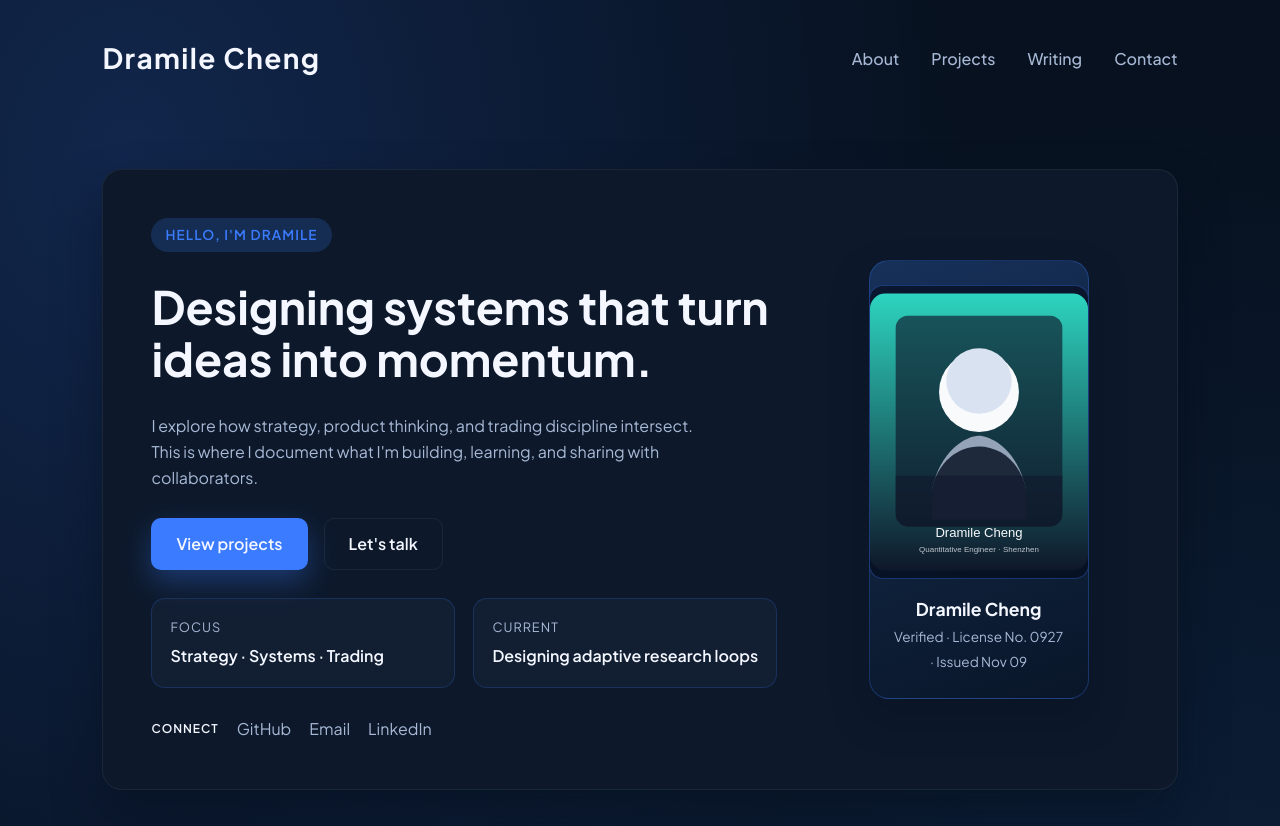
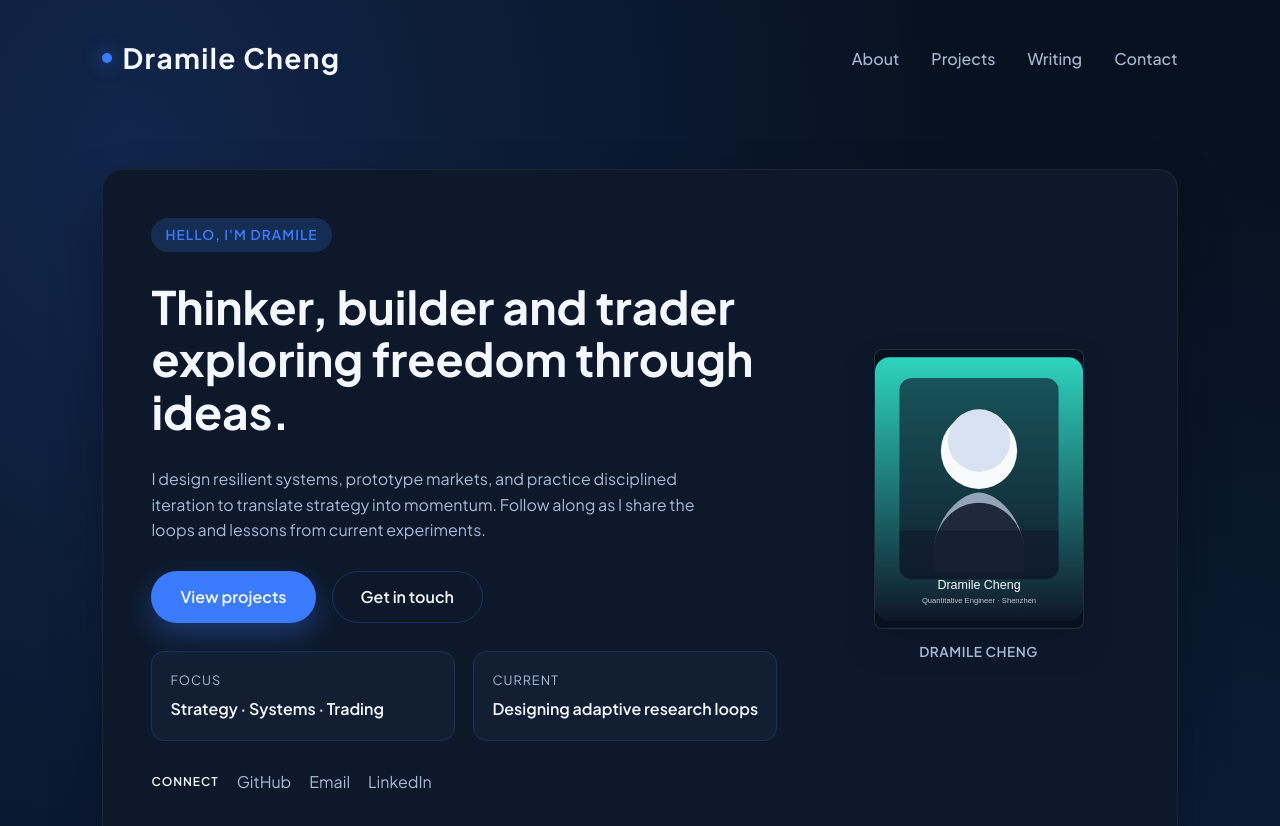
Before and after one commit to Dramatic1211/Dramatic1211.github.io, a plain HTML site: page index.html in a window 1280 px wide. Shown: the top 826 px of the page. Drawn offline with Linux system fonts and the light colour scheme.

Commit message:
Refine hero header and portrait

```diff
--- a/index.html
+++ b/index.html
@@ -27,11 +27,11 @@
     <section class="hero" aria-labelledby="hero-title">
       <div class="hero-copy">
         <span class="eyebrow">Hello, I'm Dramile</span>
-        <h1 id="hero-title">Designing systems that turn ideas into momentum.</h1>
-        <p class="lead">I explore how strategy, product thinking, and trading discipline intersect. This is where I document what I'm building, learning, and sharing with collaborators.</p>
+        <h1 id="hero-title">Thinker, builder and trader exploring freedom through ideas.</h1>
+        <p class="lead">I design resilient systems, prototype markets, and practice disciplined iteration to translate strategy into momentum. Follow along as I share the loops and lessons from current experiments.</p>
         <div class="hero-actions">
           <a class="btn btn-primary" href="projects.html">View projects</a>
-          <a class="btn" href="contact.html">Let's talk</a>
+          <a class="btn" href="contact.html">Get in touch</a>
         </div>
         <dl class="hero-stats" aria-label="Highlights">
           <div>
@@ -50,14 +50,11 @@
           <a href="https://www.linkedin.com/in/KunShan-Cheng-05bb38377" target="_blank" rel="noopener">LinkedIn</a>
         </div>
       </div>
-      <figure class="hero-id" aria-labelledby="portrait-caption">
+      <figure class="hero-id">
         <div class="id-frame">
-          <img src="assets/images/profile-id.svg" alt="Credential portrait of Dramile Cheng">
+          <img src="assets/images/profile-id.svg" alt="Portrait of Dramile Cheng">
         </div>
-        <figcaption id="portrait-caption">
-          <span class="id-name">Dramile Cheng</span>
-          <span class="id-meta">Verified · License No. 0927 · Issued Nov 09</span>
-        </figcaption>
+        <figcaption class="id-name">Dramile Cheng</figcaption>
       </figure>
     </section>
 
--- a/style.css
+++ b/style.css
@@ -54,9 +54,22 @@ main {
 }
 
 .site-header .wordmark {
+  position: relative;
+  display: inline-flex;
+  align-items: center;
+  gap: 10px;
   font-weight: 700;
   font-size: clamp(20px, 2.4vw, 28px);
   letter-spacing: 0.05em;
+}
+
+.site-header .wordmark::before {
+  content: '';
+  width: 10px;
+  height: 10px;
+  border-radius: 50%;
+  background: var(--primary);
+  box-shadow: 0 0 18px rgba(58, 123, 255, 0.65);
 }
 
 .site-header nav {
@@ -121,9 +134,9 @@ main {
   align-items: center;
   justify-content: center;
   gap: 8px;
-  padding: 12px 24px;
-  border-radius: var(--radius-sm);
-  border: 1px solid var(--border);
+  padding: 12px 28px;
+  border-radius: 999px;
+  border: 1px solid rgba(58, 123, 255, 0.25);
   color: var(--text);
   font-weight: 600;
   transition: transform 0.2s ease, box-shadow 0.2s ease, background 0.2s ease;
@@ -138,13 +151,13 @@ main {
 
 .btn:hover,
 .btn:focus {
-  transform: translateY(-2px);
-  box-shadow: 0 18px 34px rgba(58, 123, 255, 0.22);
+  transform: translateY(-1px);
+  box-shadow: 0 14px 28px rgba(58, 123, 255, 0.24);
 }
 
 .btn-primary:hover,
 .btn-primary:focus {
-  background: #4d89ff;
+  background: linear-gradient(135deg, #4d8dff, #3a7bff);
 }
 
 .hero-stats {
@@ -191,25 +204,21 @@ main {
 }
 
 .hero-id {
-  padding: 24px;
-  border-radius: var(--radius-lg);
-  background: linear-gradient(160deg, rgba(24, 50, 92, 0.95), rgba(9, 22, 40, 0.9));
-  border: 1px solid rgba(58, 123, 255, 0.28);
-  box-shadow: 0 18px 36px rgba(6, 16, 32, 0.45);
-  display: flex;
-  flex-direction: column;
-  gap: 16px;
-  align-items: center;
+  display: grid;
+  justify-items: center;
+  gap: 12px;
+  padding: 0;
   text-align: center;
 }
 
 .id-frame {
-  width: min(220px, 40vw);
+  width: min(210px, 42vw);
   aspect-ratio: 3 / 4;
-  border-radius: var(--radius-md);
+  border-radius: calc(var(--radius-md) - 6px);
   overflow: hidden;
-  border: 1px solid rgba(58, 123, 255, 0.35);
-  background: rgba(6, 14, 30, 0.7);
+  border: 1px solid rgba(255, 255, 255, 0.12);
+  box-shadow: 0 16px 28px rgba(5, 14, 30, 0.35);
+  background: rgba(6, 14, 28, 0.7);
 }
 
 .id-frame img {
@@ -219,11 +228,9 @@ main {
 }
 
 .id-name {
-  font-weight: 700;
-  font-size: 1.1rem;
-}
-
-.id-meta {
+  font-weight: 600;
+  letter-spacing: 0.04em;
+  text-transform: uppercase;
   font-size: 0.85rem;
   color: var(--text-muted);
 }
```
